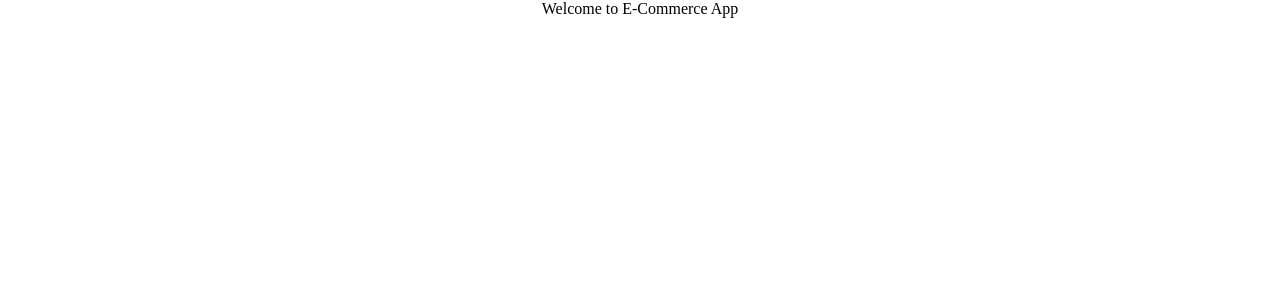
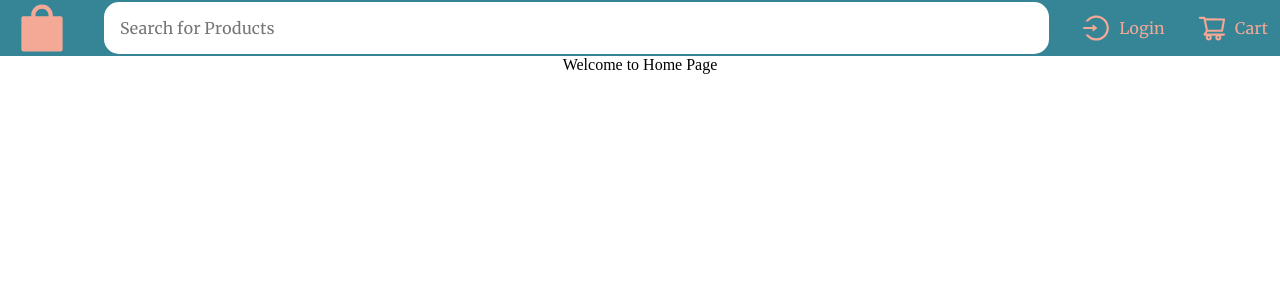
Before and after one commit to pras306/ecommerce-app, a React (Create React App) app: page / in a window 1280 px wide. Shown: the top 300 px of the page. Built offline with nearby package versions, Linux system fonts and the light colour scheme; no server answers.

Commit message:
ADD/UPDATE Commit
- Modified App.js to implement app's routing logic
- Added containers including Main, Home
- Implemented Routing logic in Main container

```diff
--- a/src/containers/App.css
+++ b/src/containers/App.css
@@ -2,5 +2,6 @@
   width: 100vw;
   height: 100vh;
   display: flex;
-  justify-content: center;
+  flex-direction: column;
+  align-items: center;
 }
--- a/src/containers/App.js
+++ b/src/containers/App.js
@@ -1,11 +1,17 @@
 import React from 'react';
+import { BrowserRouter as Router } from 'react-router-dom';
 
 import './App.css';
+import { Header } from '../components';
+import Main from './Main/Main';
 
 const App = () => {
   return (
     <div className="app">
-      Welcome to E-Commerce App
+      <Router>
+        <Header />
+        <Main />
+      </Router>
     </div>
   );
 }
--- /dev/null
+++ b/src/containers/Home/Home.js
@@ -0,0 +1,11 @@
+import React from 'react';
+
+import './Home.css';
+
+const Home = () => {
+    return (
+        <div>Welcome to Home Page</div>
+    );
+};
+
+export default Home;
--- /dev/null
+++ b/src/containers/Main/Main.css
@@ -0,0 +1,7 @@
+.app__main {
+    width: 100%;
+    height: 100%;
+    display: flex;
+    flex-direction: column;
+    align-items: center;
+}
--- /dev/null
+++ b/src/containers/Main/Main.js
@@ -0,0 +1,21 @@
+import React from 'react';
+import { Routes, Route } from 'react-router-dom';
+
+import './Main.css';
+import { Login, Cart, Register } from '../../components';
+import Home from '../Home/Home';
+
+const Main = () => {
+    return (
+        <div className='app__main'>
+            <Routes>
+                <Route path='/' element={<Home />} />
+                <Route path='/login' element={<Login />} />
+                <Route path='/register' element={<Register />} />
+                <Route path='/cart' element={<Cart />} />
+            </Routes>
+        </div>
+    );
+};
+
+export default Main;
```
Also changed, not shown: src/containers/Home/Home.css (added).
